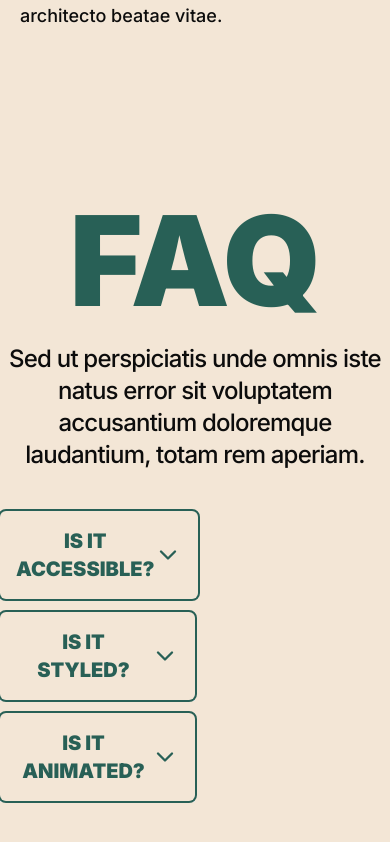
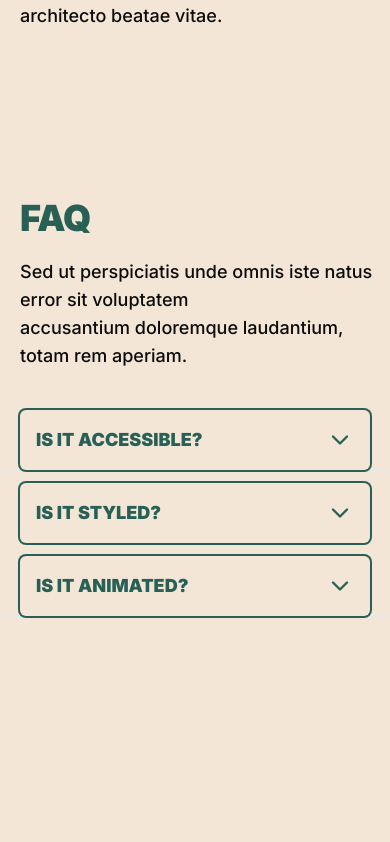
Before and after one commit to mbozhik/killa, a Next.js app: page / in a window 390 px wide. Shown: the part 2345-3187 px from the top of the page. Built offline with nearby package versions, Linux system fonts and the light colour scheme.

Commit message:
adaptive `Faq` block

```diff
--- a/src/components/index/Faq.tsx
+++ b/src/components/index/Faq.tsx
@@ -28,15 +28,15 @@ export default function Faq() {
   return (
     <section id="faq" data-section="faq-main" className="grid w-screen mt-[20vh] mb-[25vh] h-auto place-items-center">
       <div className="flex flex-col justify-center gap-5">
-        <h1 className="text-[125px] leading-none font-black text-center text-custom-primary">{faqContent.text.title}</h1>
+        <h1 className="font-black leading-none text-center sm:text-left sm:ml-5 text-9xl xl:text-7xl sm:text-4xl text-custom-primary">{faqContent.text.title}</h1>
 
-        <div className="text-2xl font-medium text-center" dangerouslySetInnerHTML={{__html: faqContent.text.description}}></div>
+        <div className="text-2xl font-medium text-center sm:text-left sm:text-lg sm:ml-5 xl:text-xl xl:tracking-normal" dangerouslySetInnerHTML={{__html: faqContent.text.description}}></div>
 
-        <Accordion type="multiple" className="flex flex-col gap-3 mt-5 w-[50vw]">
+        <Accordion type="multiple" className="flex flex-col gap-3 mt-5 w-[50vw] sm:w-full">
           {faqContent.accordionData.map((item, index) => (
             <AccordionItem key={index} value={item.id}>
-              <AccordionTrigger>{item.question}</AccordionTrigger>
-              <AccordionContent>{item.answer}</AccordionContent>
+              <AccordionTrigger className="sm:mx-5 sm:text-lg">{item.question}</AccordionTrigger>
+              <AccordionContent className="sm:mx-5 sm:text-lg">{item.answer}</AccordionContent>
             </AccordionItem>
           ))}
         </Accordion>
```
